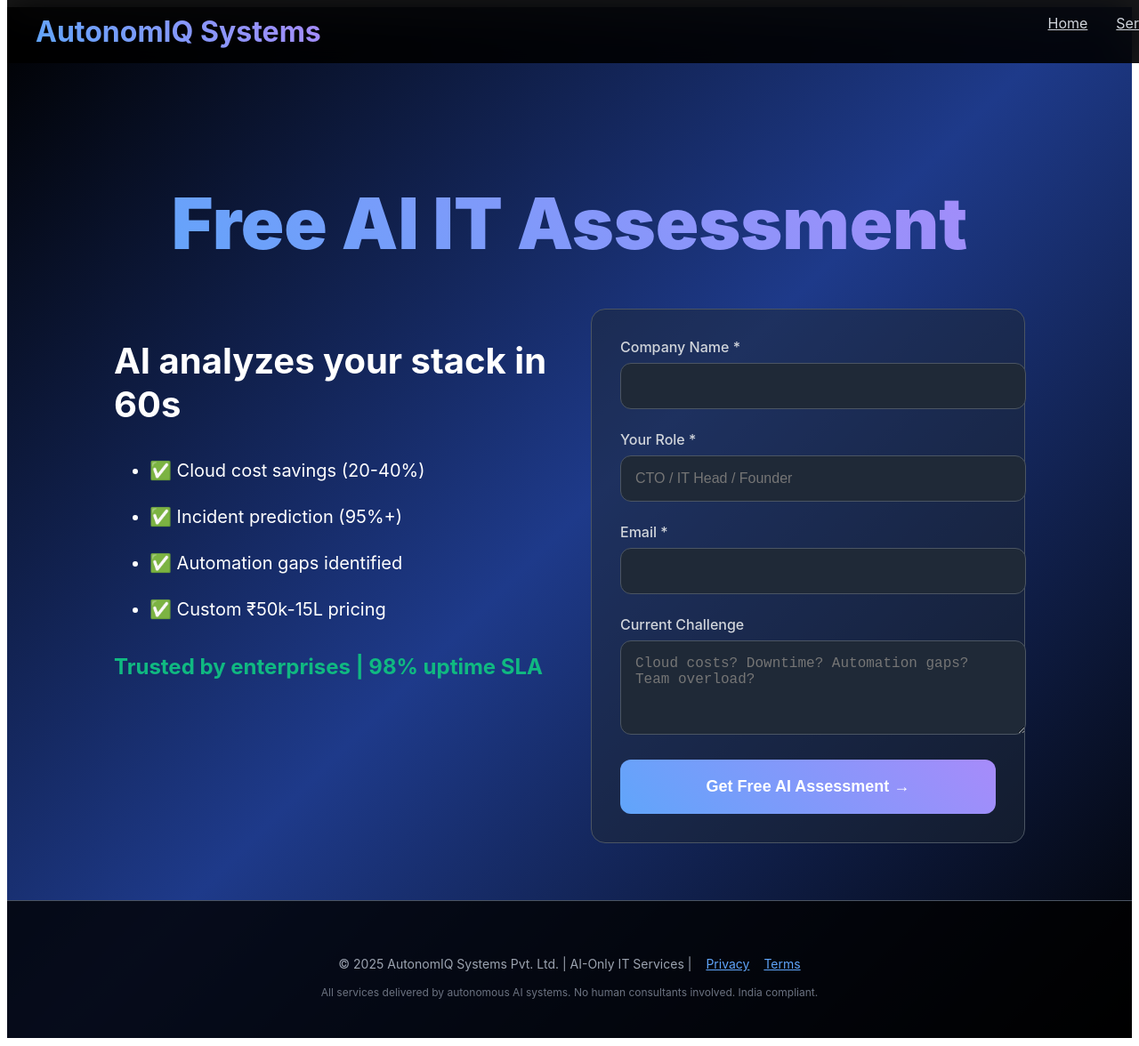
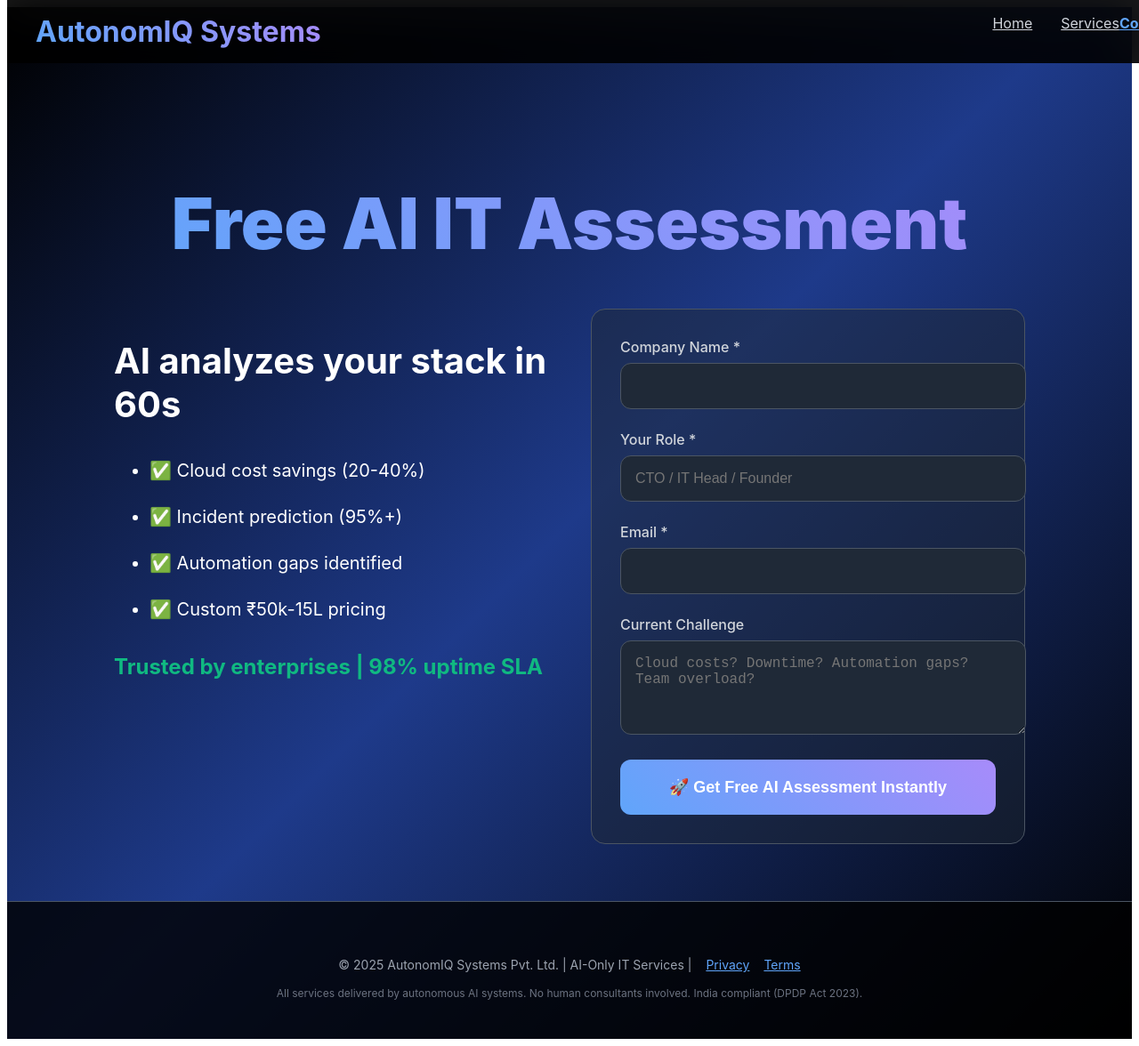
Before and after one commit to dayanidhi281986-boop/autonomiqsystems-website2, a Next.js app: page /contact in a window 1280 px wide. Shown: the whole page at 89% size. Built offline with nearby package versions, Linux system fonts and the light colour scheme.

Commit message:
Update contact.js

```diff
--- a/pages/contact.js
+++ b/pages/contact.js
@@ -30,7 +30,8 @@ export default function Contact() {
           }}>AutonomIQ Systems</a>
           <div>
             <a href="/" style={{color: '#d1d5db', marginRight: '2rem'}}>Home</a>
-            <a href="/#services" style={{color: '#d1d5db'}}>Services</a>
+            <a href="/services" style={{color: '#d1d5db'}}>Services</a>
+            <a href="/contact" style={{color: '#60a5fa', fontWeight: 'bold'}}>Contact</a>
           </div>
         </div>
       </nav>
@@ -87,9 +88,13 @@ export default function Contact() {
                   method="POST"
                   style={{display: 'flex', flexDirection: 'column', gap: '1.5rem'}}>
 
+              {/* ENHANCED FORMSUBMIT FIELDS - PRODUCTION READY */}
               <input type="hidden" name="_subject" value="New AI Assessment Lead - AutonomIQ Systems" />
               <input type="hidden" name="_next" value="https://autonomiqsystems.com/#services" />
               <input type="hidden" name="_captcha" value="false" />
+              <input type="hidden" name="_template" value="table" />
+              <input type="hidden" name="_autoresponse" value="Thank you! Your AI IT assessment will be ready in 24 hours. - AutonomIQ Systems" />
+              <input type="hidden" name="_theme" value="dark" />
 
               <div>
                 <label style={{
@@ -188,7 +193,7 @@ export default function Contact() {
                 cursor: 'pointer',
                 transition: 'all 0.3s ease'
               }}>
-                Get Free AI Assessment →
+                🚀 Get Free AI Assessment Instantly
               </button>
             </form>
           </div>
@@ -207,7 +212,7 @@ export default function Contact() {
           <a href="/terms" style={{color: '#60a5fa'}}>Terms</a>
         </p>
         <p style={{color: '#6b7280', fontSize: '0.75rem', marginTop: '1rem'}}>
-          All services delivered by autonomous AI systems. No human consultants involved. India compliant.
+          All services delivered by autonomous AI systems. No human consultants involved. India compliant (DPDP Act 2023).
         </p>
       </footer>
     </div>
```
